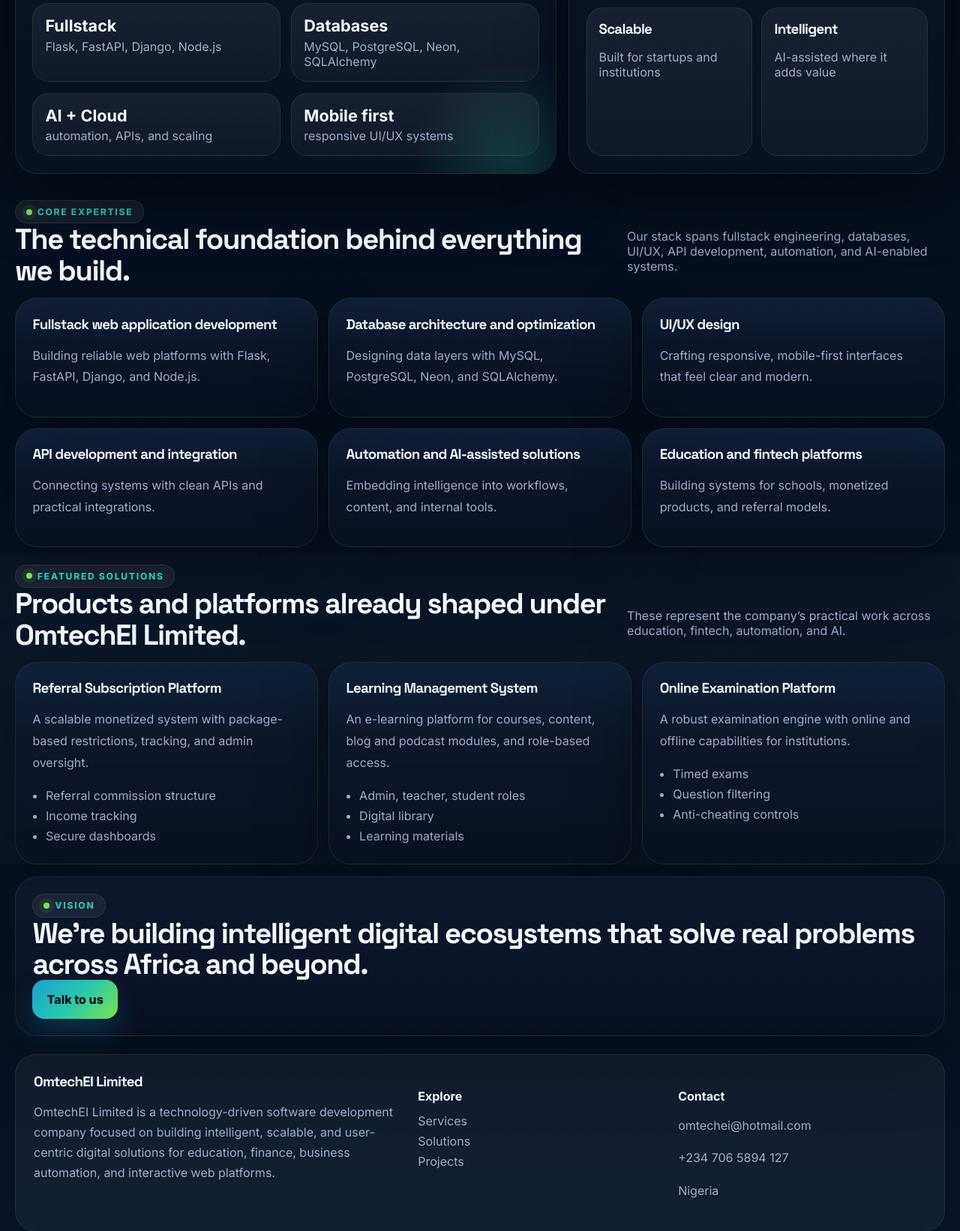
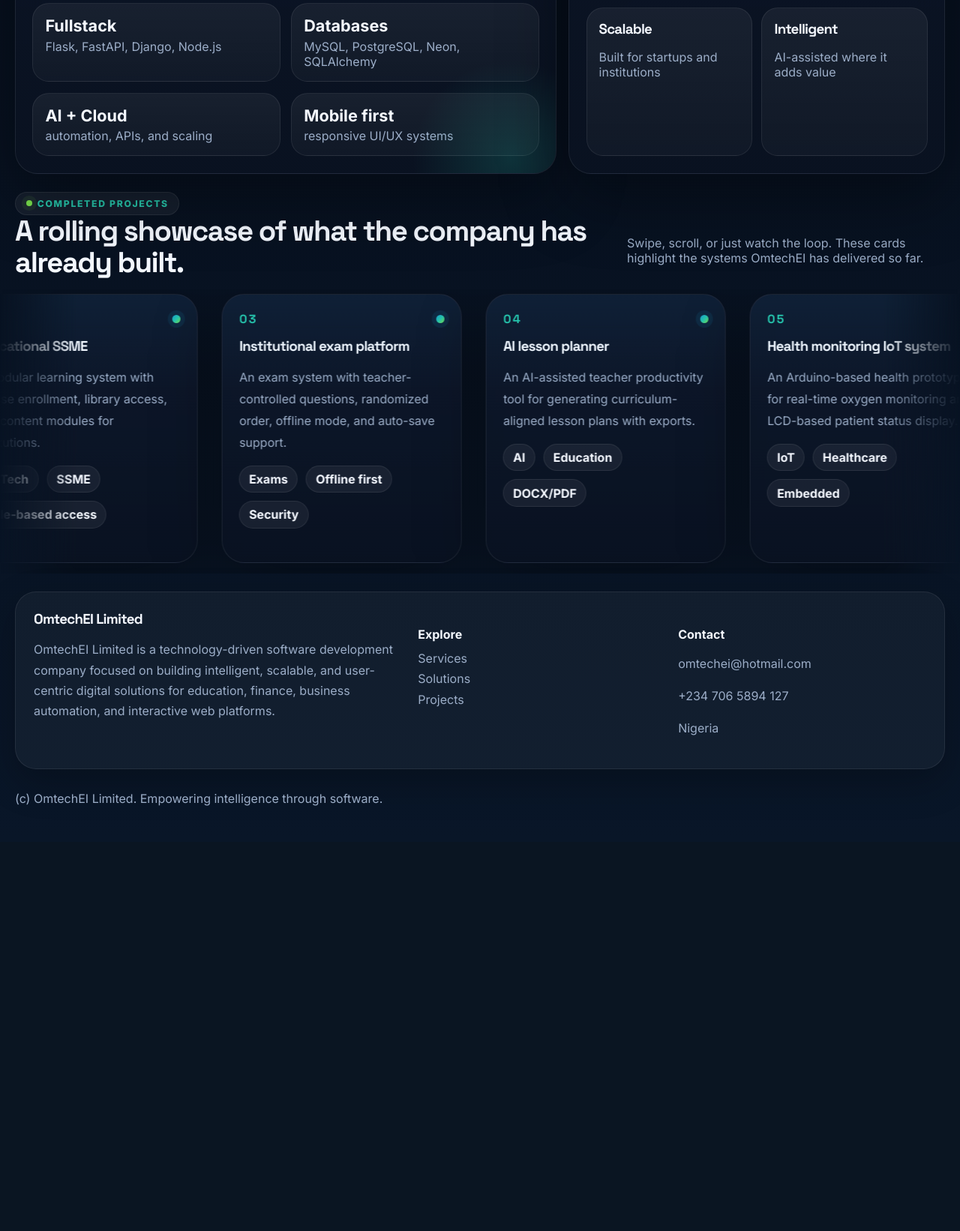
Before and after one commit to Abuqataada/omtechai, a Flask app: page / in a window 1280 px wide. Shown: the part 928-2570 px from the top of the page at 75% size. After the commit the page ends 2003 px from the top, so only its background shows below. Run offline with Flask 3, Linux system fonts and the light colour scheme.

Commit message:
upgrade6

```diff
--- a/app/routes.py
+++ b/app/routes.py
@@ -147,6 +147,7 @@
     'services': SERVICES,
     'products': PRODUCTS,
     'projects': PROJECTS,
+    'project_stream': PROJECTS + PROJECTS,
     'process': PROCESS,
     'testimonials': TESTIMONIALS,
     'faqs': FAQS,
--- a/app/static/css/style.css
+++ b/app/static/css/style.css
@@ -388,6 +388,10 @@
   padding: 1rem 0 0;
 }
 
+.projects-strip {
+  padding-top: 0.3rem;
+}
+
 .section-alt {
   background: rgba(255, 255, 255, 0.018);
   margin-top: 0.4rem;
@@ -441,6 +445,58 @@
 
 .service-card.large {
   min-height: 100%;
+}
+
+.project-card {
+  min-width: 320px;
+  width: 320px;
+  flex: 0 0 320px;
+  margin-right: 1rem;
+}
+
+.project-card-top {
+  display: flex;
+  align-items: center;
+  justify-content: space-between;
+  margin-bottom: 0.9rem;
+}
+
+.project-index {
+  font-family: 'Space Grotesk', Inter, sans-serif;
+  font-weight: 700;
+  color: var(--accent-2);
+  letter-spacing: 0.14em;
+}
+
+.project-dot {
+  width: 11px;
+  height: 11px;
+  border-radius: 50%;
+  background: linear-gradient(135deg, var(--accent), var(--accent-2), var(--accent-3));
+  box-shadow: 0 0 0 6px rgba(24, 159, 209, 0.1);
+}
+
+.projects-marquee {
+  overflow: hidden;
+  position: relative;
+  padding: 0.35rem 0 0.9rem;
+  mask-image: linear-gradient(90deg, transparent 0%, black 8%, black 92%, transparent 100%);
+}
+
+.projects-track {
+  display: flex;
+  width: max-content;
+  gap: 1rem;
+  animation: scroll-projects 34s linear infinite;
+}
+
+.projects-track:hover {
+  animation-play-state: paused;
+}
+
+@keyframes scroll-projects {
+  from { transform: translateX(0); }
+  to { transform: translateX(-50%); }
 }
 
 .process-card {
@@ -615,6 +671,7 @@
   html { scroll-behavior: auto; }
   .reveal { transition: none; transform: none; opacity: 1; }
   .btn, .nav-links a, input, select, textarea { transition: none; }
+  .projects-track { animation: none; }
 }
 
 @media (max-width: 1080px) {
@@ -660,4 +717,10 @@
     flex-direction: column;
     align-items: flex-start;
   }
+
+  .project-card {
+    min-width: 280px;
+    width: 280px;
+    flex-basis: 280px;
+  }
 }
--- a/app/templates/index.html
+++ b/app/templates/index.html
@@ -55,54 +55,33 @@
   </div>
 </section>
 
-<section class="section reveal">
+<section class="section projects-strip reveal">
   <div class="wrap section-head">
     <div>
-      <span class="eyebrow">Core expertise</span>
-      <h2>The technical foundation behind everything we build.</h2>
+      <span class="eyebrow">Completed projects</span>
+      <h2>A rolling showcase of what the company has already built.</h2>
     </div>
-    <p>Our stack spans fullstack engineering, databases, UI/UX, API development, automation, and AI-enabled systems.</p>
+    <p>Swipe, scroll, or just watch the loop. These cards highlight the systems OmtechEI has delivered so far.</p>
   </div>
-  <div class="wrap card-grid three-up">
-    {% for item in core_expertise %}
-    <article class="service-card">
-      <h3>{{ item.title }}</h3>
-      <p>{{ item.body }}</p>
-    </article>
-    {% endfor %}
-  </div>
-</section>
 
-<section class="section section-alt reveal">
-  <div class="wrap section-head">
-    <div>
-      <span class="eyebrow">Featured solutions</span>
-      <h2>Products and platforms already shaped under OmtechEI Limited.</h2>
+  <div class="projects-marquee">
+    <div class="projects-track">
+      {% for project in project_stream %}
+      <article class="service-card project-card">
+        <div class="project-card-top">
+          <span class="project-index">0{{ loop.index }}</span>
+          <span class="project-dot"></span>
+        </div>
+        <h3>{{ project.title }}</h3>
+        <p>{{ project.detail }}</p>
+        <div class="pill-row compact">
+          {% for tag in project.tags %}
+          <span>{{ tag }}</span>
+          {% endfor %}
+        </div>
+      </article>
+      {% endfor %}
     </div>
-    <p>These represent the company’s practical work across education, fintech, automation, and AI.</p>
-  </div>
-  <div class="wrap card-grid three-up">
-    {% for product in products[:3] %}
-    <article class="service-card">
-      <h3>{{ product.name }}</h3>
-      <p>{{ product.summary }}</p>
-      <ul>
-        {% for highlight in product.highlights %}
-        <li>{{ highlight }}</li>
-        {% endfor %}
-      </ul>
-    </article>
-    {% endfor %}
-  </div>
-</section>
-
-<section class="section reveal">
-  <div class="wrap cta-panel">
-    <div>
-      <span class="eyebrow">Vision</span>
-      <h2>We’re building intelligent digital ecosystems that solve real problems across Africa and beyond.</h2>
-    </div>
-    <a class="btn btn-primary" href="/contact">Talk to us</a>
   </div>
 </section>
 {% endblock %}
```
